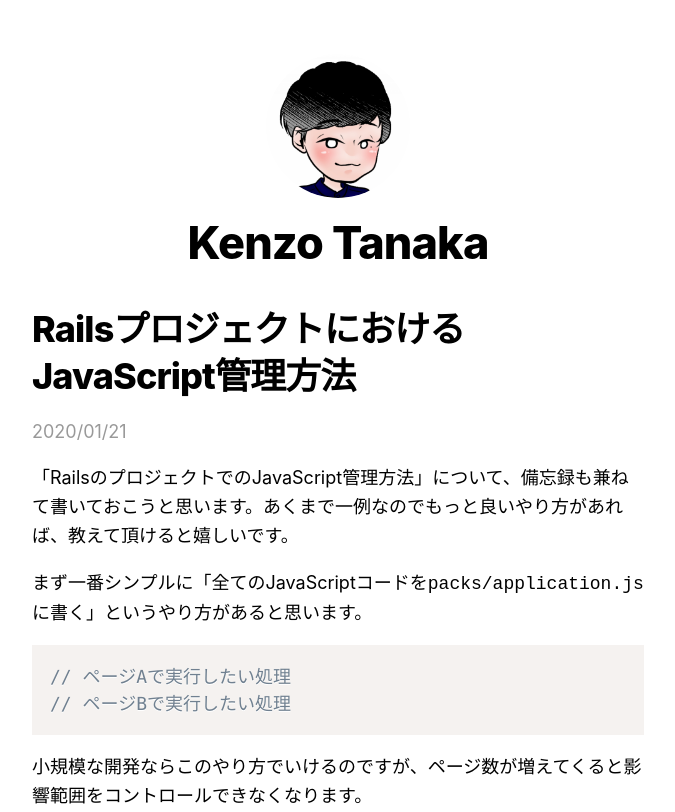
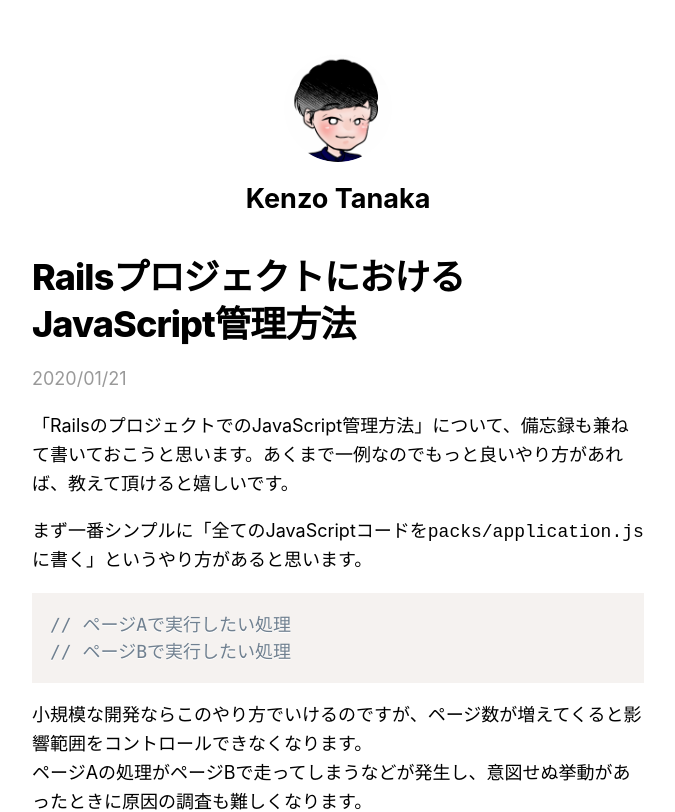
Before and after one commit to kenzo-tanaka/nextJsBlog, a Next.js app: page /posts/webpacker-js-manage in a window 1280 px wide. Shown: the top 812 px of the page, without its empty margins (302-977 px from the left). Built offline with nearby package versions, Linux system fonts and the light colour scheme.

Commit message:
fix: Layoutのhome引数にデフォルト値を設定

```diff
--- a/components/layout.tsx
+++ b/components/layout.tsx
@@ -6,7 +6,7 @@ import Link from "next/link";
 const name = "Kenzo Tanaka";
 export const siteTitle = "Kenzo Blog";
 
-const Layout = ({ children, home }) => {
+const Layout = ({ children, home = false }) => {
   return (
     <div className={styles.container}>
       <Head>
--- a/pages/posts/[id].tsx
+++ b/pages/posts/[id].tsx
@@ -31,7 +31,7 @@ export const getStaticPaths = async () => {
 
 export default function Post({ postData }) {
   return (
-    <Layout home>
+    <Layout>
       <Head>
         <title>{postData.title}</title>
       </Head>
```
